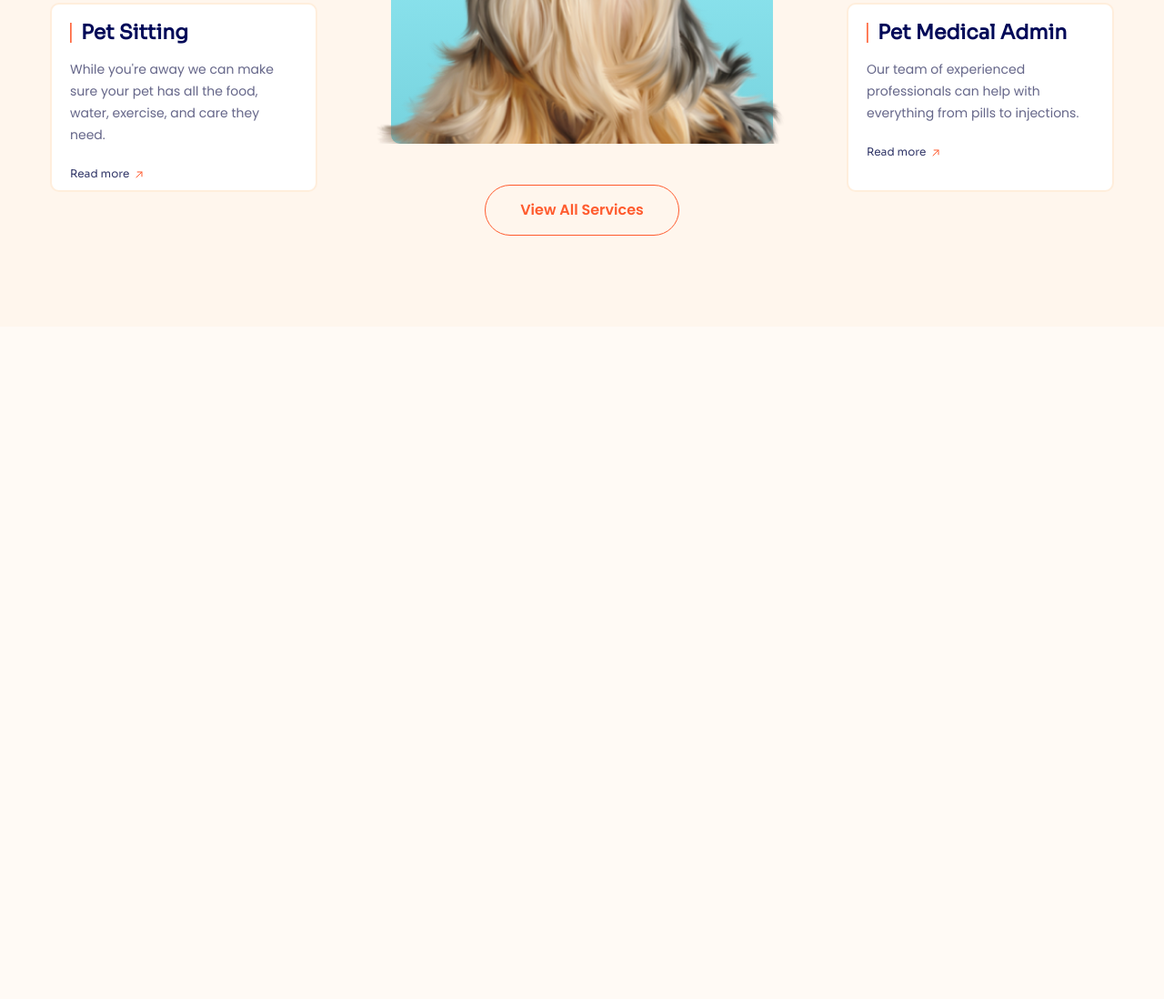
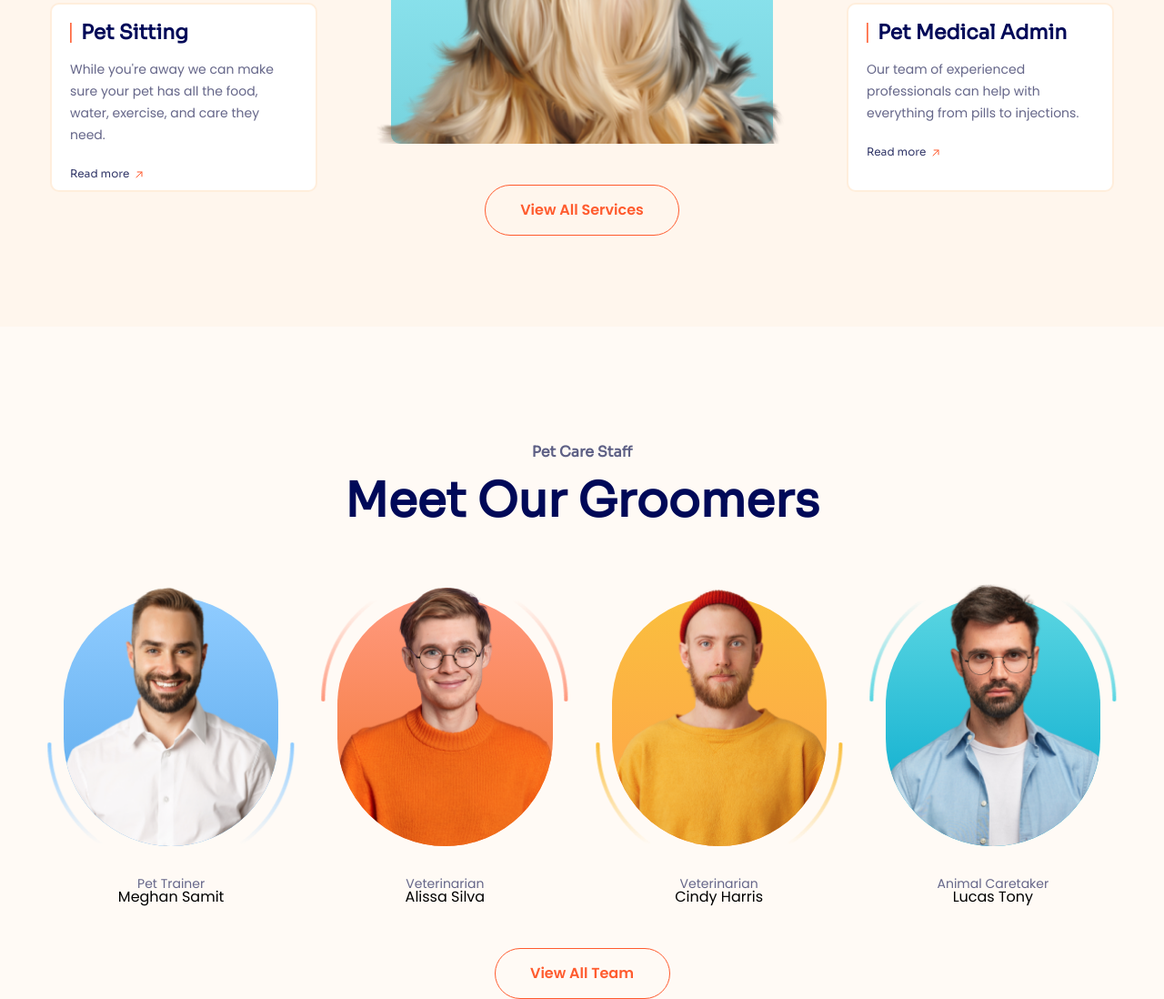
Before and after one commit to tamnp312/HTML_CSS_JS_Core, a plain HTML site: page index.html in a window 1280 px wide. Shown: the part 3042-4140 px from the top of the page at 91% size. Before the commit the page ends 3401 px from the top, so only its background shows below. Drawn offline with Linux system fonts and the light colour scheme.

Commit message:
create staff

```diff
--- a/assets/css/styles.css
+++ b/assets/css/styles.css
@@ -652,3 +652,116 @@
     color: #ff5b2e;
     border-color: currentColor;
 }
+
+
+/* staff */
+#staff {
+    margin-top: 130px;
+}
+.staff__top {
+    text-align: center;
+}
+.staff__desc {
+    color: #5E6085;
+    font-family: var(--font-heading);
+    font-size: 1.6rem;
+    font-weight: 600;
+    line-height: 1; /* 100% */
+    margin-bottom: 15px;
+}
+.staff__list {
+    display: grid;
+    grid-template-columns: repeat(4, 1fr);
+    margin-top: 60px;
+    column-gap: 35px;
+}
+.staff__item {
+    text-align: center;
+}
+.staff__item--img {
+    position: relative;
+    margin: 0 15px;
+    border-radius: 130px;
+}
+
+.staff__item--img::before {
+    content: "";
+    position: absolute;
+    bottom: 0;
+    left: 0;
+    border-radius: inherit;
+    width: 100%;
+    height: 95%;
+    z-index: -1;
+    background: linear-gradient(180deg, #90ccff 0%, #59a8eb 95.96%);;
+}
+
+.staff__item--img::after {
+    content: "";
+    background: url(../img/staff_decor01.png) no-repeat bottom / 100%;
+    position: absolute;
+    width: calc(100% + 35px);
+    height: 100%;
+    bottom: 0;
+    left: 50%;
+    transform: translateX(-50%);
+}
+
+.staff__item:nth-child(2) .staff__item--img::before {
+    background: linear-gradient(180deg, #FF997E 0%, #F3752E 100%);
+}
+.staff__item:nth-child(2) .staff__item--img::after {
+    background-image: url(../img/staff_decor02.png);
+    background-position: 0 15px;
+}
+
+.staff__item:nth-child(3) .staff__item--img::before {
+    background: linear-gradient(180deg, #FABF3E 0%, #FFA14A 100%);
+}
+
+.staff__item:nth-child(3) .staff__item--img::after {
+    background-image: url(../img/staff_decor03.png);
+}
+
+.staff__item:nth-child(4) .staff__item--img::before {
+    background: linear-gradient(180deg, #5BD6E2 0%, #00A7CC 100%);
+}
+
+.staff__item:nth-child(4) .staff__item--img::after {
+    background-image: url(../img/staff_decor04.png);
+    background-position: 0 15px;
+}
+.staff__img {
+    position: relative;
+    z-index: 1;
+    display: block;
+    width: 100%;
+    border-radius: inherit;
+}
+
+.staff__item--title {
+    margin-top: 34px;
+    font-size: 1.4rem;
+    line-height: 1;
+    color: #656689;
+}
+
+.staff-item__name {
+    margin-top: 14px;
+    font-weight: 600;
+    font-size: 2.2rem;
+    line-height: 1;
+    color: #000958;
+}
+
+.staff__cta-wrap {
+    display: flex;
+    justify-content: center;
+    margin-top: 48px;
+}
+
+.staff__cta {
+    min-width: 193px;
+    color: #ff5b2e;
+    border-color: currentColor;
+}
--- a/assets/js/main.js
+++ b/assets/js/main.js
@@ -149,3 +149,52 @@
   .catch((error) => {
     console.error("Error loading services:", error);
   });
+
+
+  // staff
+  const staffData = [
+    {
+      id: 1,
+      imgSrc: "./assets/img/staff01.png",
+      title: "Pet Trainer",
+      name: "Meghan Samit"
+    },
+    {
+      id: 2,
+      imgSrc: "./assets/img/staff02.png",
+      title: "Veterinarian",
+      name: "Alissa Silva"
+    },
+    {
+      id: 3,
+      imgSrc: "./assets/img/staff03.png",
+      title: "Veterinarian",
+      name: "Cindy Harris"
+    },
+    {
+      id: 4,
+      imgSrc: "./assets/img/staff04.png",
+      title: "Animal Caretaker",
+      name: "Lucas Tony"
+    }
+  ];
+  fetch("../../components/staff.html")
+    .then( response => response.text())
+    .then (data => {
+      document.getElementById("staff").innerHTML = data;
+
+      const staffListList = document.querySelector(".staff__list");
+      staffListList.innerHTML = staffData.map( (staff) => {
+        return `
+        <article class = staff__item>
+          <figure class ="staff__item--img">
+            <img src="${staff.imgSrc}" alt="${staff.name}" class="staff__img">
+          </figure>
+          <p class = "staff__item--title">${staff.title}</p>
+          <h3 class = "staff__item--name" >${staff.name}</h3>
+        </article>`
+      }).join("");
+    })
+    .catch(error => {
+      console.error("Error loading staff:", error);
+    });
--- /dev/null
+++ b/components/staff.html
@@ -0,0 +1,17 @@
+<div class="container">
+    <div class="staff__top">
+        <p class="staff__desc">Pet Care Staff</p>
+        <h2 class="section__heading staff__heading">
+            Meet Our Groomers
+        </h2>
+    </div>
+
+    <div class="staff__list">
+
+    </div>
+
+    <div class="staff__cta-wrap">
+        <a href="#!" class="btn staff__cta">View All Team</a>
+    </div>
+
+</div>
--- a/index.html
+++ b/index.html
@@ -25,6 +25,8 @@
       <section id="about"></section>
       <!-- Services -->
       <section id="services"></section>
+      <!-- Staff -->
+      <section id="staff"></section>
     </main>
 
     <script src="./assets/js/main.js" defer></script>
```
